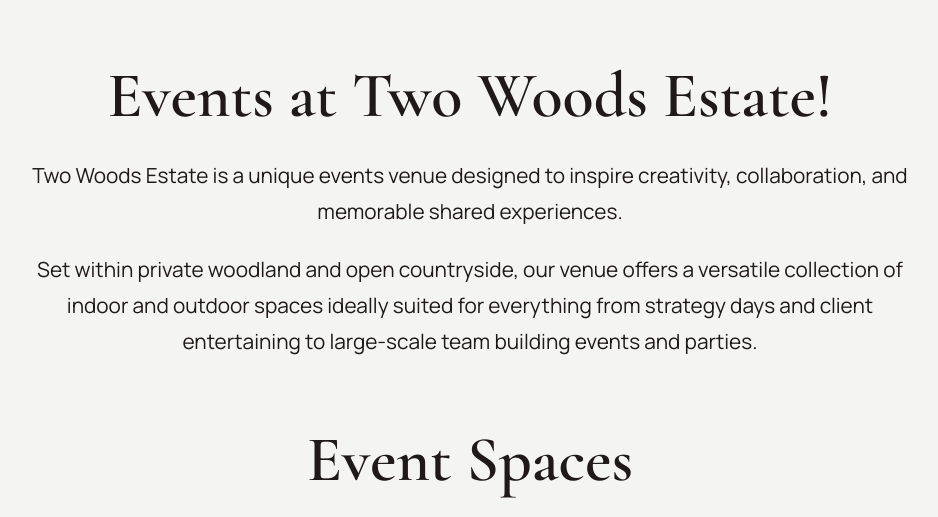
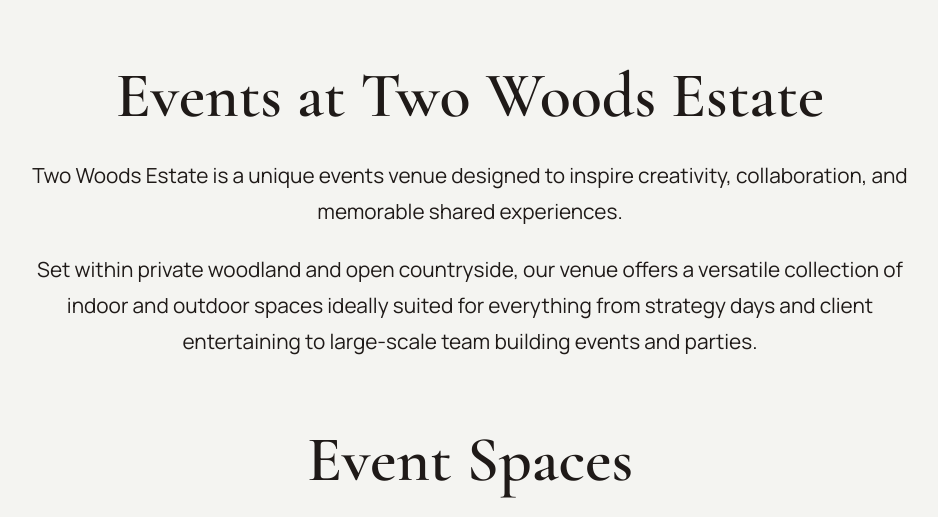
Before and after one commit to beribak/two_woods_estate, a Jekyll site: the page built from events.html, in a window 1280 px wide and 900 px high, scrolled down 773 px, cut to the strip 203-720 px from the top of the window. Shown: the whole strip, without its empty margins (170-1108 px from the left). Built offline with Jekyll 4.4.1, drawn with Linux system fonts in a browser that asks for light colours.

```diff
--- a/_data/events.yml
+++ b/_data/events.yml
@@ -3,7 +3,7 @@ hero:
   alt: "Styled event setup at the estate"
   photographer: ""
 intro:
-  heading: "Events at Two Woods Estate!"
+  heading: "Events at Two Woods Estate"
   paragraphs:
     - "Two Woods Estate is a unique events venue designed to inspire creativity, collaboration, and memorable shared experiences."
     - "Set within private woodland and open countryside, our venue offers a versatile collection of indoor and outdoor spaces ideally suited for everything from strategy days and client entertaining to large-scale team building events and parties."
```
